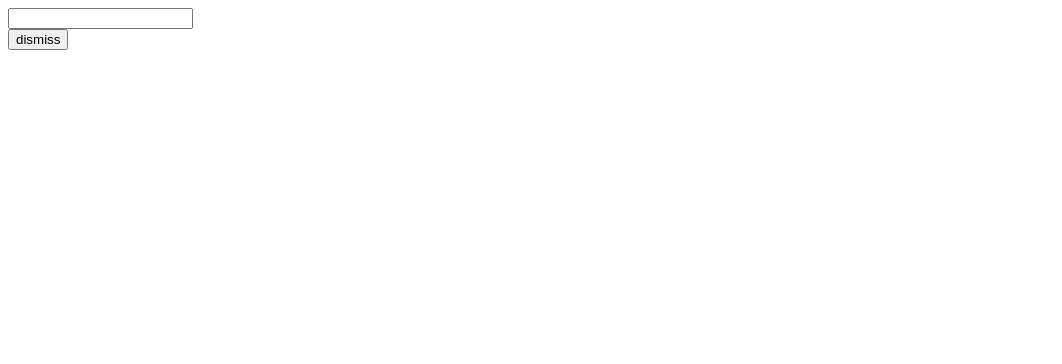
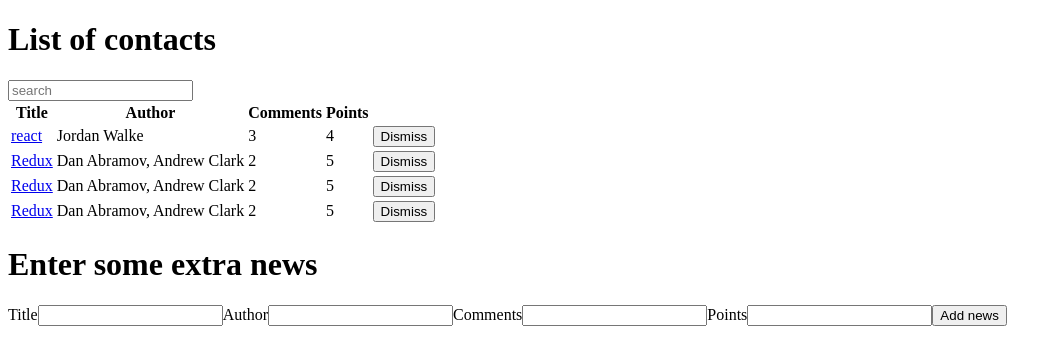
Before and after one commit to Nickybutt/ReactApp, a React (Create React App) app in the folder react-workshop/: page / in a window 1280 px wide. Shown: the top 364 px of the page, without its empty margins (0-1062 px from the left). Built offline with nearby package versions, Linux system fonts and the light colour scheme.

Commit message:
Made a searchbar changed the dismiss button

```diff
--- a/react-workshop/package.json
+++ b/react-workshop/package.json
@@ -3,9 +3,13 @@
   "version": "0.1.0",
   "private": true,
   "dependencies": {
+    "axios": "^0.18.0",
     "react": "^16.4.1",
     "react-dom": "^16.4.1",
-    "react-scripts": "1.1.4"
+    "react-redux": "^5.0.7",
+    "react-scripts": "1.1.4",
+    "redux": "^4.0.0",
+    "redux-promise": "^0.6.0"
   },
   "scripts": {
     "start": "react-scripts start",
--- a/react-workshop/src/App.js
+++ b/react-workshop/src/App.js
@@ -1,41 +1,14 @@
-import React, { Component } from 'react';
-import SearchBar from './components/search-bar';
+import React, { Component } from "react";
 
-import Data from './data/data.js';
-
+import ContactList from "./components/news";
 
 class App extends Component {
-  constructor(props) {
-    super(props);
-
-    this.state = { newsFeed: []};
-
-    const list = [
-      {
-      title: "react",
-      url: 'https://github.com/Nickybutt/ReactApp/pull/',
-      author: 'Jordan Walke',
-      num_comments: 3,
-      points: 4,
-      objectID: 0,
-    }, {
-      title: 'Redux',
-      url: 'https://github.com/reactjs/redux',
-      author: 'Dan Abramov, Andrew Clark',
-      num_comments: 2,
-      points: 5,
-      objectID: 1,
-    }, ];
-
-    console.log(list);
-
-  }
   render() {
     return (
-      <div>
-        <SearchBar />
-        <button >dismiss</button>
-        </div>
+      <div className="page">
+        <h1>List of contacts</h1>
+        <ContactList list={this.props.list} />
+      </div>
     );
   }
 }
--- /dev/null
+++ b/react-workshop/src/components/news-item.js
@@ -0,0 +1,25 @@
+import React, { Component } from "react";
+
+class NewsItem extends Component {
+  deleteItem() {
+    this.props.onClick(this.props.listItem.objectID);
+  }
+
+  render() {
+    return (
+      <tr>
+        <td>
+          <a href={this.props.listItem.url}>{this.props.listItem.title}</a>
+        </td>
+        <td>{this.props.listItem.author}</td>
+        <td>{this.props.listItem.num_comments}</td>
+        <td>{this.props.listItem.points}</td>
+        <td>
+          <button onClick={() => this.deleteItem()}>Dismiss</button>
+        </td>
+      </tr>
+    );
+  }
+}
+
+export default NewsItem;
--- /dev/null
+++ b/react-workshop/src/components/news.js
@@ -0,0 +1,127 @@
+import React, { Component } from "react";
+import NewsItem from "./news-item";
+import SearchBar from "./search-bar";
+
+class NewsList extends Component {
+  constructor(props) {
+    super(props);
+
+    this.state = {
+      search: "",
+      list: props.list
+    };
+  }
+
+  onChangenSearch(SearchName) {
+    this.setState({
+      search: SearchName
+    });
+  }
+
+  addNews(event) {
+    console.log(this);
+    event.preventDefault();
+    let title = this.refs.title.value;
+    let author = this.refs.author.value;
+
+    let objectID = Math.floor(Math.random() * 100 + 1);
+
+    this.setState({
+      list: this.state.list.concat({
+        objectID,
+        title,
+        author
+      })
+    });
+    this.refs.title.value = "";
+    this.refs.author.value = "";
+  }
+
+  onDelete(objectID) {
+    this.setState({
+      list: this.state.list.filter(listItem => listItem.objectID !== objectID)
+    });
+  }
+
+  render() {
+    let filterContacts = this.state.list.filter(listItem => {
+      return (
+        listItem.title
+          .toLowerCase()
+          .indexOf(this.state.search.toLowerCase()) !== -1
+      );
+    });
+    return (
+      <div className="page">
+        <div className="interactions">
+          <div>
+            <SearchBar changeSearch={this.onChangenSearch.bind(this)} />
+          </div>
+
+          <table className="table">
+            <thead>
+              <tr>
+                <th>Title</th>
+                <th>Author</th>
+                <th>Comments</th>
+                <th>Points</th>
+              </tr>
+            </thead>
+            <tbody>
+              {filterContacts.map(listItem => {
+                return (
+                  <NewsItem
+                    listItem={listItem}
+                    key={listItem.objectID}
+                    onClick={() => this.onDelete(listItem.objectID)}
+                  />
+                );
+              })}
+            </tbody>
+          </table>
+        </div>
+        <div>
+          <h1>Enter some extra news</h1>
+          <div className="form-group">
+            <form onSubmit={this.addNews.bind(this)}>
+              <label for="title">Title</label>
+              <input
+                className="form-control"
+                type="text"
+                ref="title"
+                id="title"
+              />
+              <label for="author">Author</label>
+              <input
+                className="form-control"
+                type="text"
+                ref="author"
+                id="author"
+              />
+              <label for="comments">Comments</label>
+              <input
+                className="form-control"
+                type="text"
+                ref="comments"
+                id="comments"
+              />
+              <label for="points">Points</label>
+              <input
+                className="form-control"
+                type="text"
+                ref="points"
+                id="points"
+              />
+              <button className="btn btn-secondary" type="submit">
+                {" "}
+                Add news
+              </button>
+            </form>
+          </div>
+        </div>
+      </div>
+    );
+  }
+}
+
+export default NewsList;
--- a/react-workshop/src/components/search-bar.js
+++ b/react-workshop/src/components/search-bar.js
@@ -1,18 +1,25 @@
-import React, {Component} from 'react'
+import React, { Component } from "react";
 
 class SearchBar extends Component {
-    constructor(props) {
-        super(props);
+  constructor() {
+    super();
 
-        this.state = {term: '' };
+    this.state = { search: "" };
   }
 
-    render () {
+  onChangeSearch(search) {
+    this.setState({ search });
+    this.props.changeSearch(search);
+  }
+
+  render() {
     return (
-            <div>
+      <div className="form-group">
         <input
-            value = {this.state.term}
-            onChange={(event) => this.setState({term : event.target.value})} />
+          type="text"
+          placeholder="search"
+          onChange={event => this.onChangeSearch(event.target.value)}
+        />
       </div>
     );
   }
--- a/react-workshop/src/index.js
+++ b/react-workshop/src/index.js
@@ -1,6 +1,41 @@
-import React from 'react';
-import ReactDOM from 'react-dom';
-import App from './App';
+import React from "react";
+import ReactDOM from "react-dom";
 
+import App from "./App";
 
-ReactDOM.render(<App />, document.getElementById('root'));
+const list = [
+  {
+    title: "react",
+    url: "https://github.com/Nickybutt/ReactApp/pull/",
+    author: "Jordan Walke",
+    num_comments: 3,
+    points: 4,
+    objectID: 0
+  },
+  {
+    title: "Redux",
+    url: "https://github.com/reactjs/redux",
+    author: "Dan Abramov, Andrew Clark",
+    num_comments: 2,
+    points: 5,
+    objectID: 1
+  },
+  {
+    title: "Redux",
+    url: "https://github.com/reactjs/redux",
+    author: "Dan Abramov, Andrew Clark",
+    num_comments: 2,
+    points: 5,
+    objectID: 2
+  },
+  {
+    title: "Redux",
+    url: "https://github.com/reactjs/redux",
+    author: "Dan Abramov, Andrew Clark",
+    num_comments: 2,
+    points: 5,
+    objectID: 3
+  }
+];
+
+ReactDOM.render(<App list={list} />, document.getElementById("root"));
```
Also changed, not shown: react-workshop/src/components/news-detail.js (deleted), react-workshop/src/components/news-list-item.js (deleted), react-workshop/src/components/news-list.js (deleted), 2 other files (tests, documents, lock files or other folders). Lines whose indentation alone changed are shown as unchanged.
